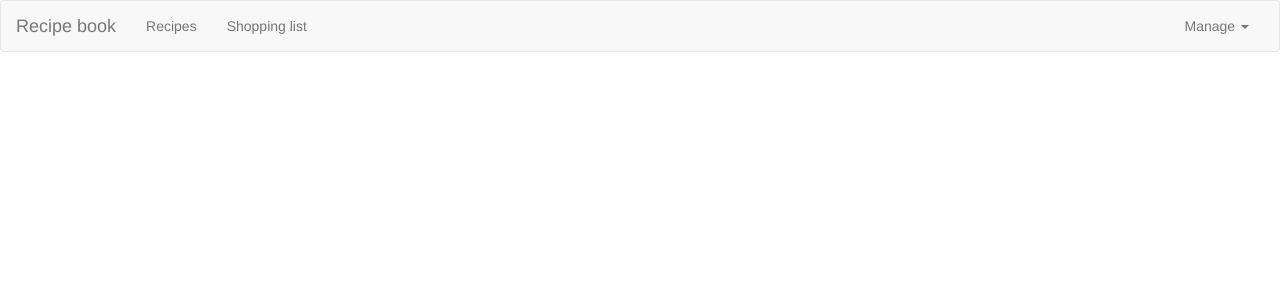
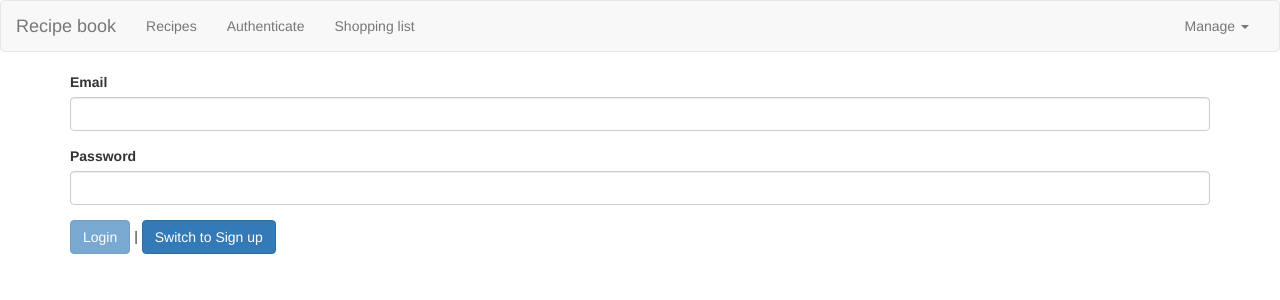
Before and after one commit to ryants51/recip.ie, an Angular app: page /auth in a window 1280 px wide. Before the commit this address led to /. Shown: the top 300 px of the page. Built offline with nearby package versions, Linux system fonts and the light colour scheme.

Commit message:
Added the authentication page

```diff
--- a/src/app/app-routing.module.ts
+++ b/src/app/app-routing.module.ts
@@ -6,6 +6,7 @@
 import { RecipeDetailComponent } from './recipes/recipe-detail/recipe-detail.component';
 import { RecipeEditComponent } from './recipes/recipe-edit/recipe-edit.component';
 import { RecipeResolverService } from './recipes/recipes-resolver.service';
+import { AuthComponent } from './auth/auth/auth.component';
 
 
 const appRoutes: Routes = [
@@ -16,7 +17,8 @@
     { path: ':id', component: RecipeDetailComponent, resolve: [RecipeResolverService] },
     { path: ':id/edit', component: RecipeEditComponent, resolve: [RecipeResolverService] },
   ]},
-  { path: 'shopping-list', component: ShoppingListComponent }
+  { path: 'shopping-list', component: ShoppingListComponent },
+  { path: 'auth', component: AuthComponent }
 ];
 
 @NgModule({
--- a/src/app/app.module.ts
+++ b/src/app/app.module.ts
@@ -17,6 +17,7 @@
 import { RecipeEditComponent } from './recipes/recipe-edit/recipe-edit.component';
 import { RecipeService } from './recipes/recipe.service';
 import { HttpClientModule } from '@angular/common/http';
+import { AuthComponent } from './auth/auth/auth.component';
 
 @NgModule({
   declarations: [
@@ -30,7 +31,8 @@
     ShoppingEditComponent,
     DropdownDirective,
     RecipeStartComponent,
-    RecipeEditComponent
+    RecipeEditComponent,
+    AuthComponent
   ],
   imports: [
     BrowserModule,
--- /dev/null
+++ b/src/app/auth/auth/auth.component.html
@@ -0,0 +1,35 @@
+<div class="row">
+    <div class="col-xs-12 col-md-6-offset-3">
+        <form #authForm="ngForm" (ngSubmit)="onSubmit(authForm)">
+            <div class="form-group">
+                <label for="email">Email</label>
+                <input
+                    type="email"
+                    id="email"
+                    class="form-control"
+                    ngModel
+                    name="email"
+                    required
+                    email>
+            </div>
+            <div class="form-group">
+                <label for="password">Password</label>
+                <input
+                    type="password"
+                    id="password"
+                    class="form-control"
+                    ngModel
+                    name="password"
+                    required
+                    minlength="6">
+            </div>
+            <div>
+                <button
+                    class="btn btn-primary"
+                    type="submit"
+                    [disabled]="!authForm.valid">{{ isLoginMode ? 'Login' : 'Sign up'}}</button> |
+                <button class="btn btn-primary" type="button" (click)="onSwitchMode()">Switch to {{ isLoginMode ? 'Sign up' : 'Login' }}</button>
+            </div>
+        </form>
+    </div>
+</div>
--- /dev/null
+++ b/src/app/auth/auth/auth.component.ts
@@ -0,0 +1,25 @@
+import { Component, OnInit } from '@angular/core';
+import { NgForm } from '@angular/forms';
+
+@Component({
+  selector: 'app-auth',
+  templateUrl: './auth.component.html',
+  styleUrls: ['./auth.component.css']
+})
+export class AuthComponent implements OnInit {
+  isLoginMode = true;
+
+  constructor() { }
+
+  ngOnInit(): void {
+  }
+
+  onSwitchMode() {
+    this.isLoginMode = !this.isLoginMode;
+  }
+
+  onSubmit(form: NgForm) {
+    console.log(form.value);
+    form.reset();
+  }
+}
--- a/src/app/header/header.component.html
+++ b/src/app/header/header.component.html
@@ -7,6 +7,7 @@
         <div class="collapse navbar-collapse">
             <ul class="nav navbar-nav">
                 <li><a [routerLink]="['/recipes']" routerLinkActive="active">Recipes</a></li>
+                <li><a [routerLink]="['/auth']" routerLinkActive="active">Authenticate</a></li>
                 <li><a [routerLink]="['/shopping-list']" routerLinkActive="active">Shopping list</a></li>
             </ul>
             <ul class="nav navbar-nav navbar-right">
```
Also changed, not shown: src/app/auth/auth/auth.component.css (added).
